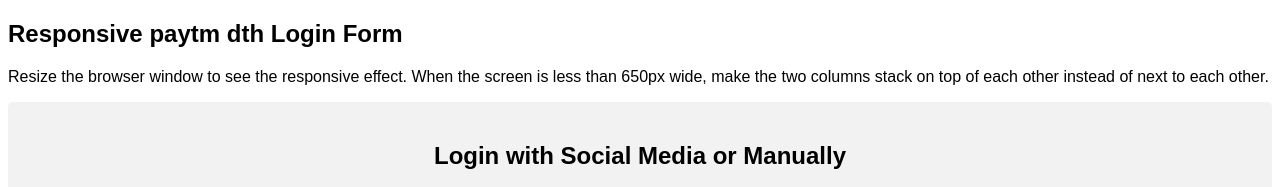
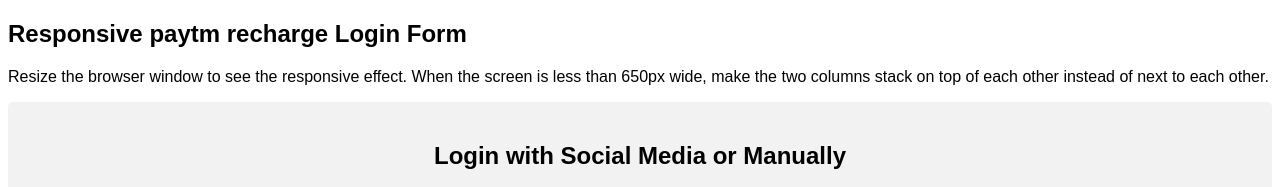
Before and after one commit to HarikrishnaBhavya/dockerproject, a plain HTML site: page index.html in a window 1280 px wide. Shown: the top 187 px of the page. Drawn offline with Linux system fonts and the light colour scheme.

Commit message:
Update index.html

```diff
--- a/index.html
+++ b/index.html
@@ -135,7 +135,7 @@ input[type=submit]:hover {
 </head>
 <body>
 
-<h2>Responsive paytm dth Login Form</h2>
+<h2>Responsive paytm recharge Login Form</h2>
 <p>Resize the browser window to see the responsive effect. When the screen is less than 650px wide, make the two columns stack on top of each other instead of next to each other.</p>
 
 <div class="container">
```
